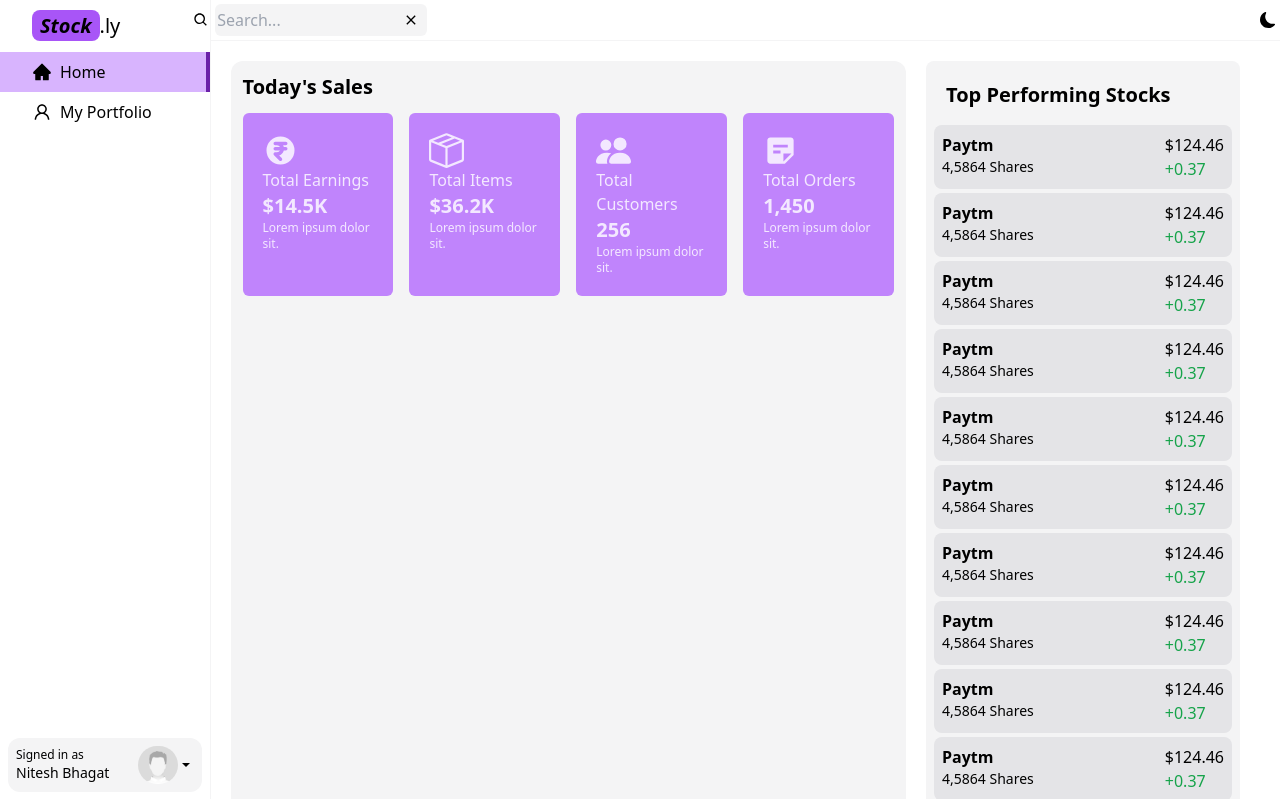
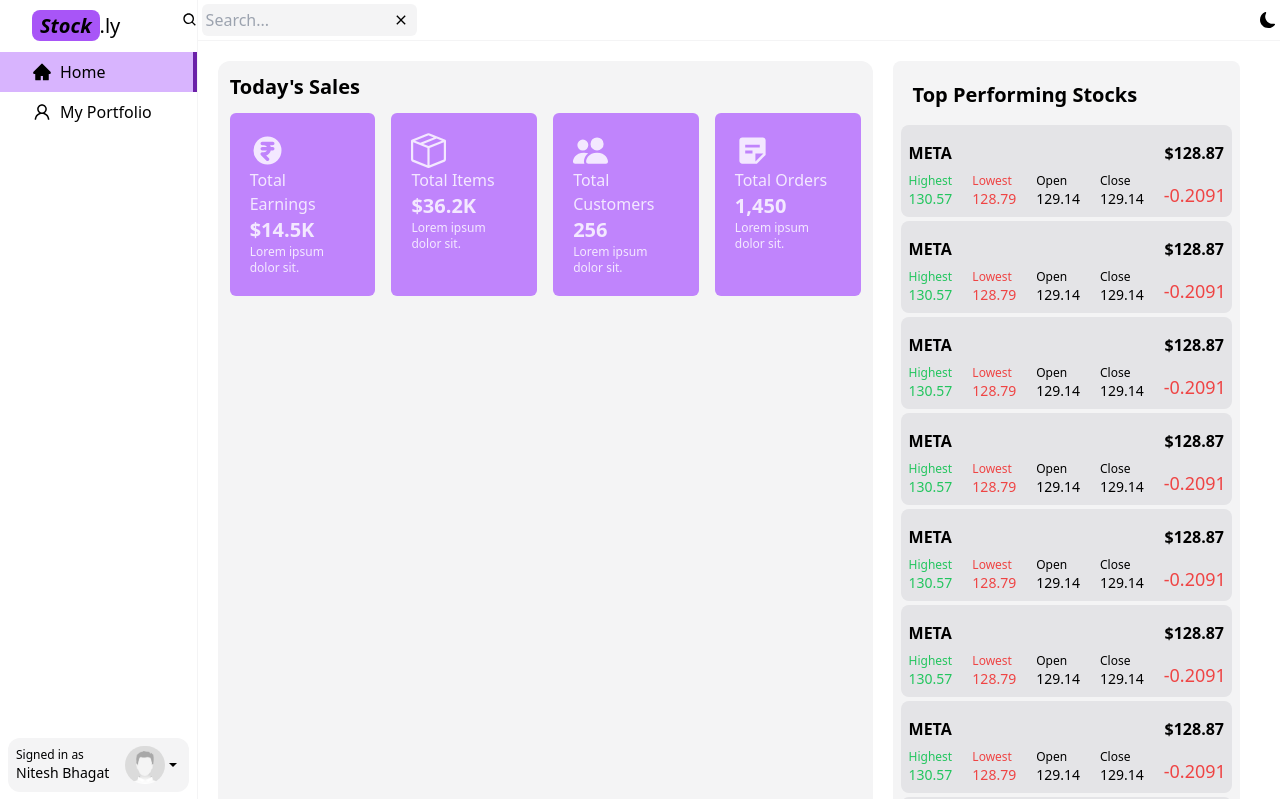
Before and after one commit to nitesh98bhagat/Stock-Trading-App, a Next.js app: page / in a window 1280 px wide. Shown: the top 799 px of the page. Built offline with nearby package versions, Linux system fonts and the light colour scheme.

Commit message:
customized stock tile

```diff
--- a/components/StockTile.js
+++ b/components/StockTile.js
@@ -1,13 +1,54 @@
 function StockTile() {
+  const data = {
+    c: 128.87,
+    d: -0.27,
+    dp: -0.2091,
+    h: 130.57,
+    l: 128.79,
+    o: 129.14,
+    pc: 129.14,
+    t: 1674853204,
+  };
+
   return (
-    <div className="flex-row flex bg-zinc-200 dark:bg-zinc-800 hover:text-white rounded-lg p-2 my-1 cursor-pointer hover:scale-105 dark:hover:bg-purple-600 hover:bg-purple-600">
-      <div className="flex-col flex flex-grow">
-        <h1 className="font-semibold">Paytm</h1>
-        <span className="text-sm">4,5864 Shares</span>
+    <div className="flex-col flex bg-zinc-200 dark:bg-zinc-800 hover:text-white rounded-lg p-2 my-1 cursor-pointer hover:scale-105 dark:hover:bg-purple-600 hover:bg-purple-600">
+      {/*headline */}
+      <div className="flex-row flex flex-grow justify-between py-2">
+        <h1 className="font-semibold">META</h1>
+        <h1 className="font-semibold">${data.c}</h1>
       </div>
-      <div className="flex-col flex ">
-        <h1>$124.46</h1>
-        <span className="text-green-600">+0.37</span>
+
+      {/* Details Row */}
+      <div className="flex-row flex space-x-5 w-full">
+        {/* High price */}
+        <div className="flex-col flex text-sm text-green-500">
+          <h1 className="text-xs">Highest</h1>
+          <span className="">{data.h}</span>
+        </div>
+        {/* Low price */}
+        <div className="flex-col flex text-sm text-red-500 hover:dark:text-red-300">
+          <h1 className="text-xs">Lowest </h1>
+          <span className="">{data.l}</span>
+        </div>
+        {/* open price */}
+        <div className="flex-col flex text-sm">
+          <h1 className="text-xs">Open </h1>
+
+          <span className="">{data.o}</span>
+        </div>
+        {/* open price */}
+        <div className="flex-col flex text-sm">
+          <h1 className="text-xs"> Close</h1>
+          <span className="">{data.pc}</span>
+        </div>
+        {/* Difference in percentage */}
+        <div className="flex-col flex text-lg items-end justify-end flex-1  text-right ">
+          <span
+            className={`${data.dp > 0 ? "text-green-600" : "text-red-500  "}`}
+          >
+            {data.dp}
+          </span>
+        </div>
       </div>
     </div>
   );
```
